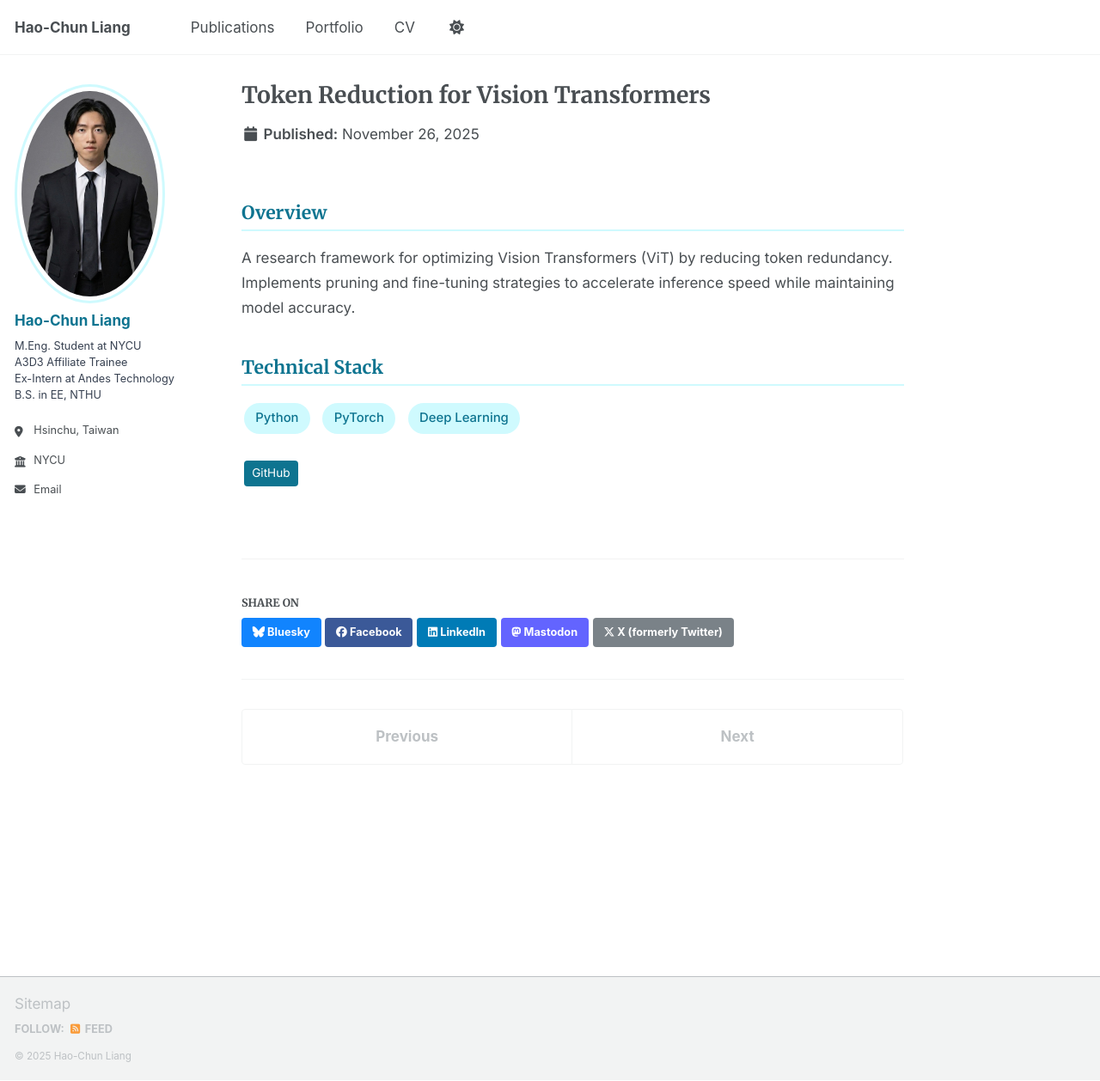
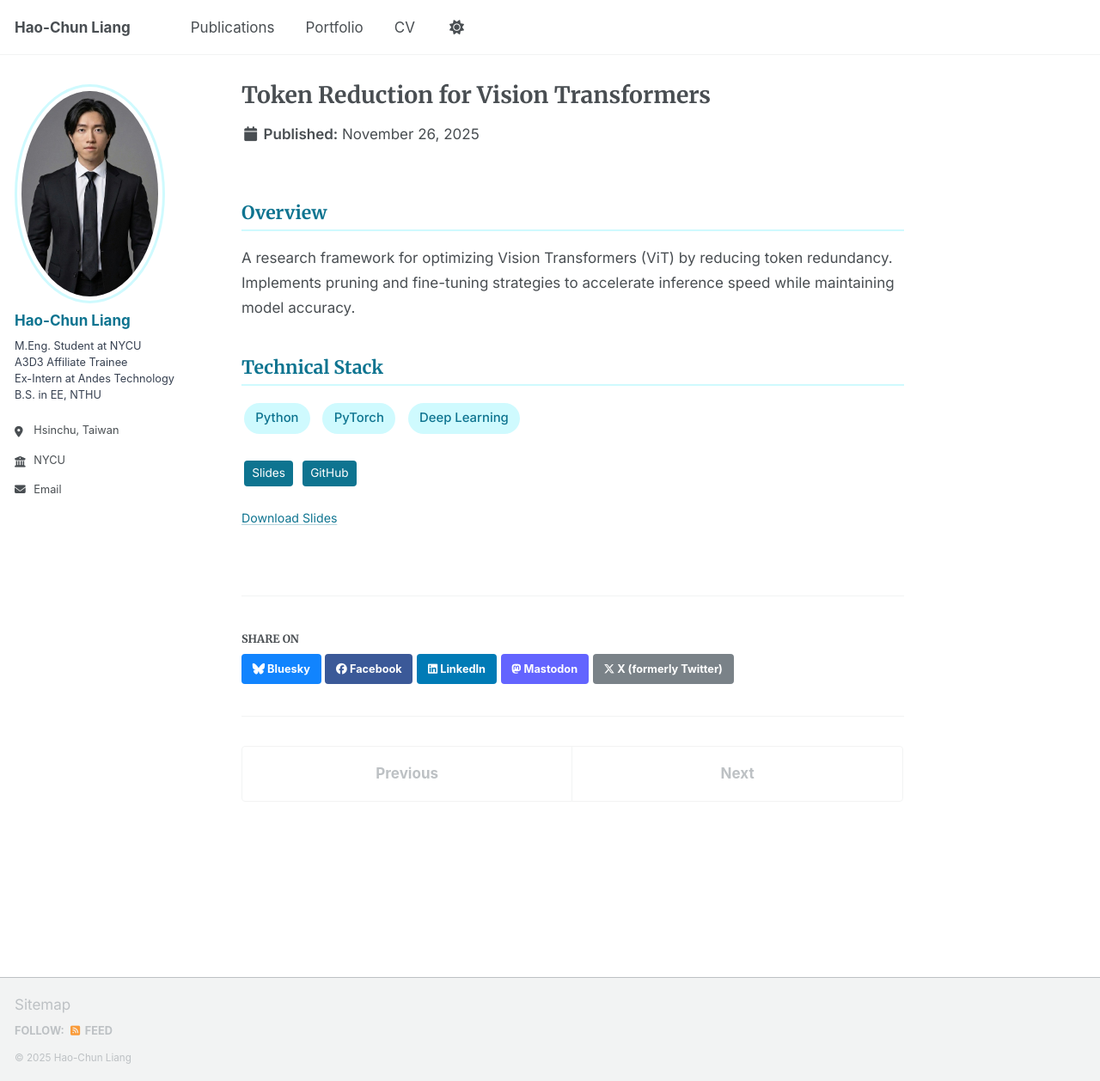
Before and after one commit to noyaboy/noyaboy.github.io, a Jekyll site: the page built from _portfolio/03-token-reduction.md, in a window 1280 px wide and 1258 px high. Shown: the whole window at 86% size. Built offline with Jekyll 4.4.1, drawn with Linux system fonts in a browser that asks for light colours; a script that is not in the unit is left out.

Commit message:
Add slides to Token Reduction portfolio
🤖 Generated with [Claude Code](https://claude.com/claude-code)

Co-Authored-By: Claude <noreply@anthropic.com>

```diff
--- a/_portfolio/03-token-reduction.md
+++ b/_portfolio/03-token-reduction.md
@@ -18,5 +19,6 @@ A research framework for optimizing Vision Transformers (ViT) by reducing token
 </div>
 
 <p style="margin-top: 1.5em;">
+  <a href="/files/MEETING_1020_TR.pdf" class="pub-button">Slides</a>
   <a href="https://github.com/noyaboy/TokenReductionPT" class="pub-button">GitHub</a>
 </p>
```
Also changed, not shown: other parts of _portfolio/03-token-reduction.md (+1 -0 lines), 2 other files.
